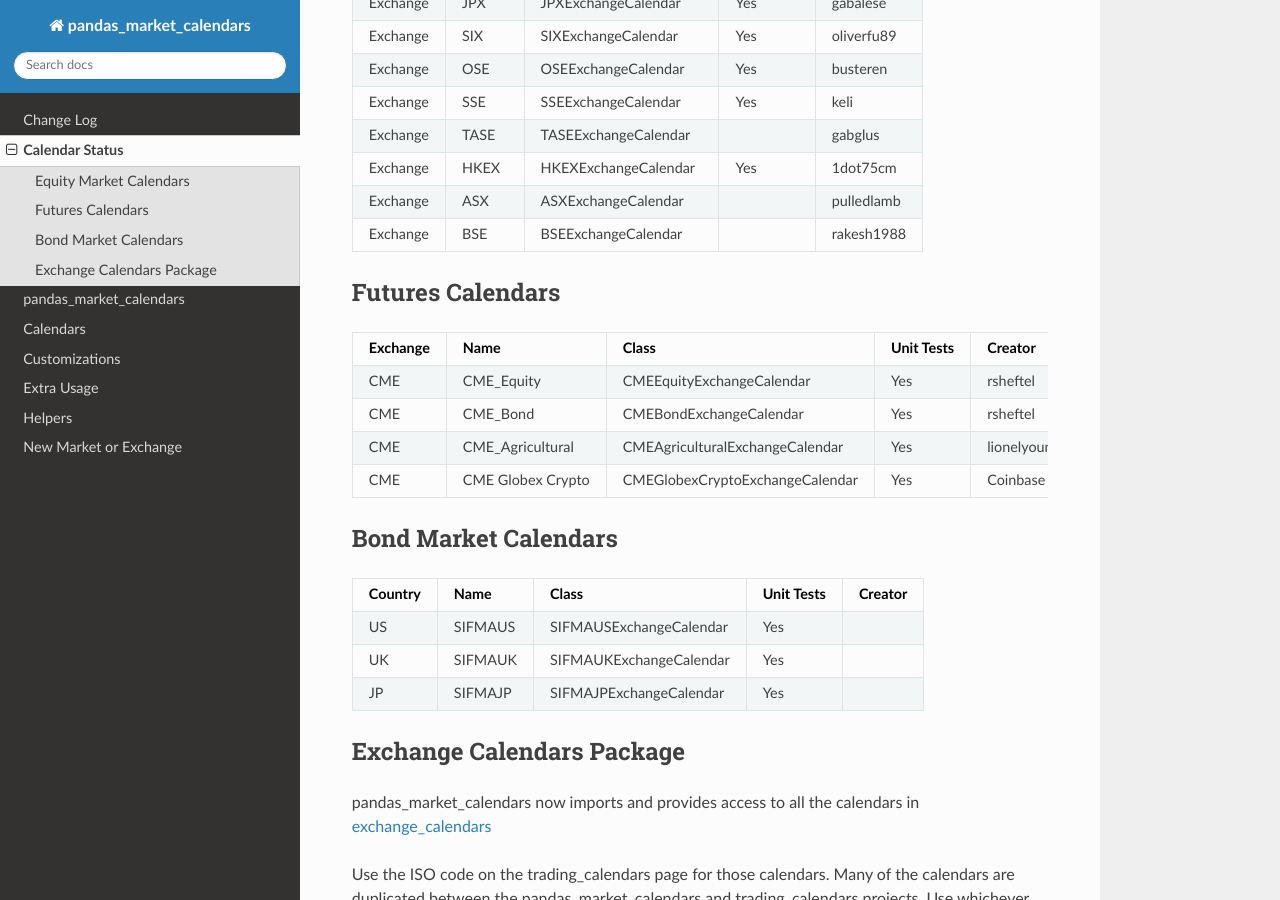
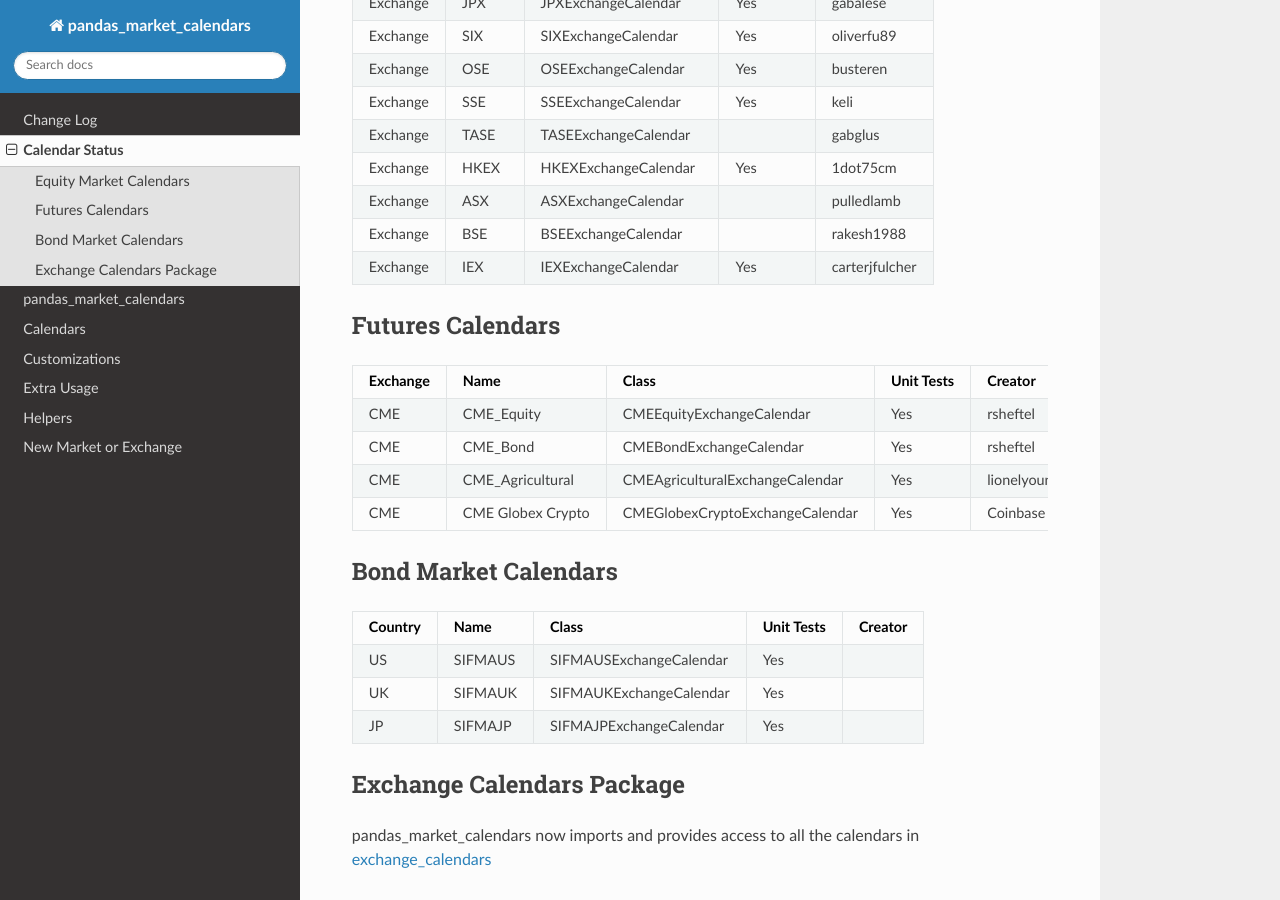
Before and after one commit to rsheftel/pandas_market_calendars, a Sphinx documentation site: the page built from docs/calendars.rst, in a window 1280 px wide and 900 px high, scrolled down 526 px. Built offline with Sphinx 7.4.7 and the Read the Docs theme 2.0.0, drawn with Linux system fonts in a browser that asks for light colours.

Commit message:
Add IEX to calendars documentation

```diff
--- a/docs/calendars.rst
+++ b/docs/calendars.rst
@@ -22,6 +22,7 @@
 Exchange  HKEX   HKEXExchangeCalendar    Yes        1dot75cm
 Exchange  ASX    ASXExchangeCalendar                pulledlamb
 Exchange  BSE    BSEExchangeCalendar                rakesh1988
+Exchange  IEX    IEXExchangeCalendar     Yes        carterjfulcher
 ========= ====== ===================== ============ ==========
 
 Futures Calendars
```
